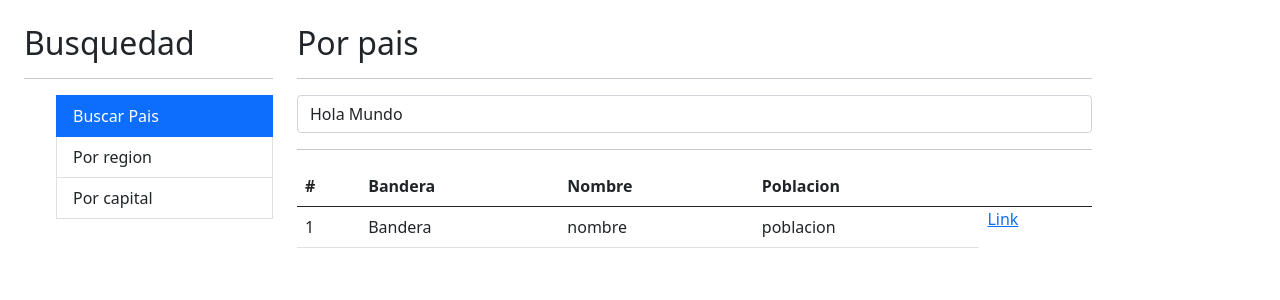
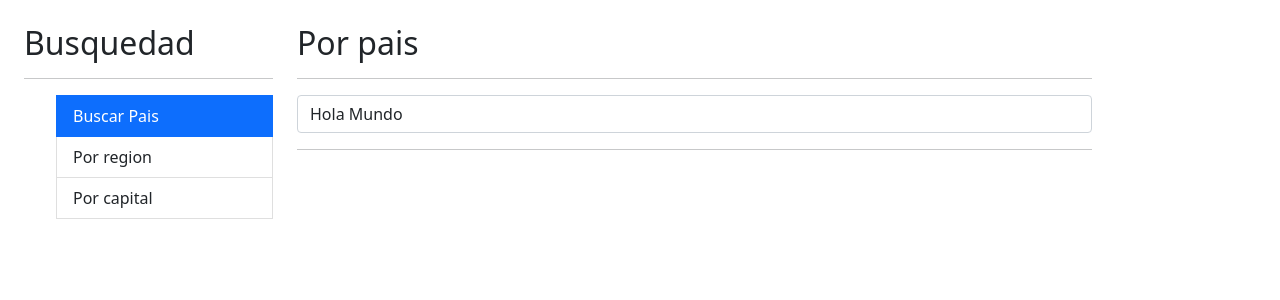
Before and after one commit to CesarLuilly/paisesApp, an Angular app: page / in a window 1280 px wide. Shown: the top 300 px of the page. Built offline with nearby package versions, Linux system fonts and the light colour scheme.

Commit message:
Video 105 y 106

```diff
--- /dev/null
+++ b/src/app/pais/Interfaces/ICountry.ts
@@ -0,0 +1,59 @@
+export interface ICountry {
+    name:           string;
+    topLevelDomain: string[];
+    alpha2Code:     string;
+    alpha3Code:     string;
+    callingCodes:   string[];
+    capital:        string;
+    altSpellings:   string[];
+    region:         string;
+    subregion:      string;
+    population:     number;
+    latlng:         number[];
+    demonym:        string;
+    area:           number | null;
+    gini:           number | null;
+    timezones:      string[];
+    borders:        string[];
+    nativeName:     string;
+    numericCode:    string;
+    currencies:     Currency[];
+    languages:      Language[];
+    translations:   Translations;
+    flag:           string;
+    regionalBlocs:  RegionalBloc[];
+    cioc:           string;
+}
+
+export interface Currency {
+    code:   string;
+    name:   string;
+    symbol: string;
+}
+
+export interface Language {
+    iso639_1:   string;
+    iso639_2:   string;
+    name:       string;
+    nativeName: string;
+}
+
+export interface RegionalBloc {
+    acronym:       string;
+    name:          string;
+    otherAcronyms: any[];
+    otherNames:    string[];
+}
+
+export interface Translations {
+    de: string;
+    es: string;
+    fr: string;
+    ja: string;
+    it: string;
+    br: string;
+    pt: string;
+    nl: string;
+    hr: string;
+    fa: string;
+}
--- a/src/app/pais/pages/por-pais/por-pais.component.html
+++ b/src/app/pais/pages/por-pais/por-pais.component.html
@@ -19,7 +19,7 @@
     No se encontro con el termino {{termino}}.
 </div>
 
-<div *ngIf="!hayError" class="row">
+<div *ngIf="paises.length > 0" class="row">
     <div class="col">
         <table class="table table-hover">
             <thead>
@@ -32,14 +32,22 @@
                 </tr>
             </thead>
             <tbody>
-                <tr>
+                <tr *ngFor="let pais of paises; let i = index;">
                     <td>
-                        1
+                        {{i + 1}}
                     </td>
-                    <td>Bandera</td>
-                    <td>nombre</td>
-                    <td>poblacion</td>
-                    <a href="">Link</a>
+                    <td>
+                        <img class="small-flag" [src]="pais.flag" alt="">
+                    </td>
+                    <td>{{pais.name}}</td>
+                    <td>{{pais.population | number}}</td>
+                        <!-- SI lo colocamos entre llaves cuadradas quiere decir
+                            que vamos a construir la informacion de la ruta.
+                            Por ejemplo, necesito navegar al pais. -->
+                        <!-- Para utilizar el RouterLink necesito importar el
+                            RouterModule en el servicio mas cercano, que en este
+                            caso el modulo de paises. -->
+                        <a [routerLink] = "['/pais', pais.alpha2Code]">Link</a>
                 </tr>
             </tbody>
         </table>
--- a/src/app/pais/pages/por-pais/por-pais.component.ts
+++ b/src/app/pais/pages/por-pais/por-pais.component.ts
@@ -1,5 +1,6 @@
 import { Component } from '@angular/core';
 import { PaisService } from '../../services/pais.service';
+import { ICountry } from '../../Interfaces/ICountry';
 
 @Component({
   selector: 'app-por-pais',
@@ -11,6 +12,7 @@ export class PorPaisComponent {
 
   public termino : any = "Hola Mundo";
   public hayError : boolean = false;
+  public paises : ICountry[] = [];
 
   constructor(
     //              //inyeciond e servicio.
@@ -23,16 +25,18 @@ export class PorPaisComponent {
     this.hayError = false;
 
     this._paisService.buscarPais(this.termino).subscribe(
-      (resp) => {
-        console.log(resp);
+      (paises : ICountry[]) => {
+        console.log(paises);
+        this.paises = [...paises];
       },
       (err) => {
         this.hayError = true;
         console.log('Error');
         console.log(err);
+        //          //Limpio los paises.
+        this.paises = [];
       }
     );
-
 
     console.log(this.termino);
   }
--- a/src/app/pais/pais.module.ts
+++ b/src/app/pais/pais.module.ts
@@ -1,6 +1,7 @@
 import { NgModule } from '@angular/core';
 import { CommonModule } from '@angular/common';
 import { FormsModule } from '@angular/forms';
+import { RouterModule } from '@angular/router';
 
 import { PorCapitalComponent } from './pages/por-capital/por-capital.component';
 import { PorPaisComponent } from './pages/por-pais/por-pais.component';
@@ -11,7 +12,8 @@ import { VerPaisComponent } from './pages/ver-pais/ver-pais.component';
   declarations: [PorCapitalComponent, PorPaisComponent, PorRegionComponent, VerPaisComponent],
   imports: [
     CommonModule,
-    FormsModule
+    FormsModule,
+    RouterModule
   ],
   exports:[
     //              //Se van a utilizar de forma global al exportarlo.
--- a/src/app/pais/services/pais.service.ts
+++ b/src/app/pais/services/pais.service.ts
@@ -2,6 +2,7 @@ import { HttpClient } from '@angular/common/http';
 import { Injectable } from '@angular/core';
 import { Observable, of } from 'rxjs';
 import { catchError } from 'rxjs/operators';
+import { ICountry } from '../Interfaces/ICountry';
 
 @Injectable({
   providedIn: 'root'
@@ -22,7 +23,7 @@ export class PaisService {
   public buscarPais(
 
     termino : string
-    ) :  Observable<any>
+    ) :  Observable<ICountry[]>
   {
     const url = `${ this._apiUrl }/name/${ termino }`;
 
@@ -38,6 +39,6 @@ export class PaisService {
     //     catchError(err => of([]))
     //   );
 
-    return this._http.get( url );
+    return this._http.get<ICountry[]>( url );
   }
 }
--- a/src/styles.css
+++ b/src/styles.css
@@ -1 +1,4 @@
 /* You can add global styles to this file, and also import other style files */
+.small-flag{
+    width: 50px;
+}
```
